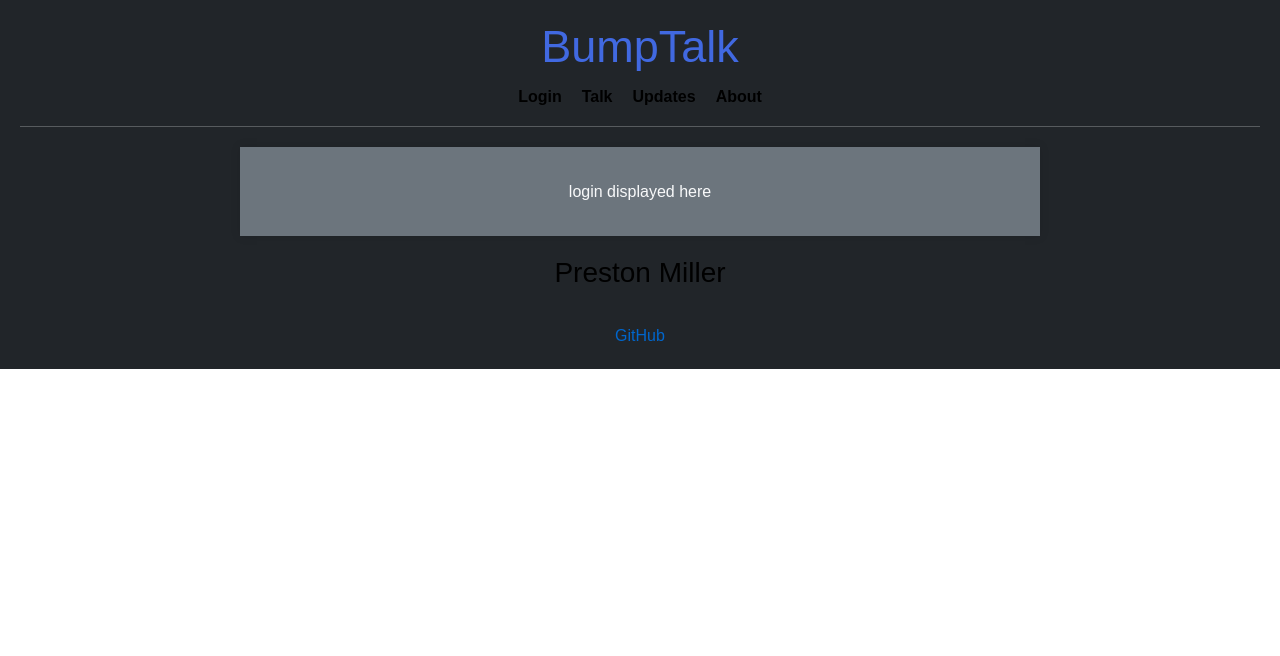
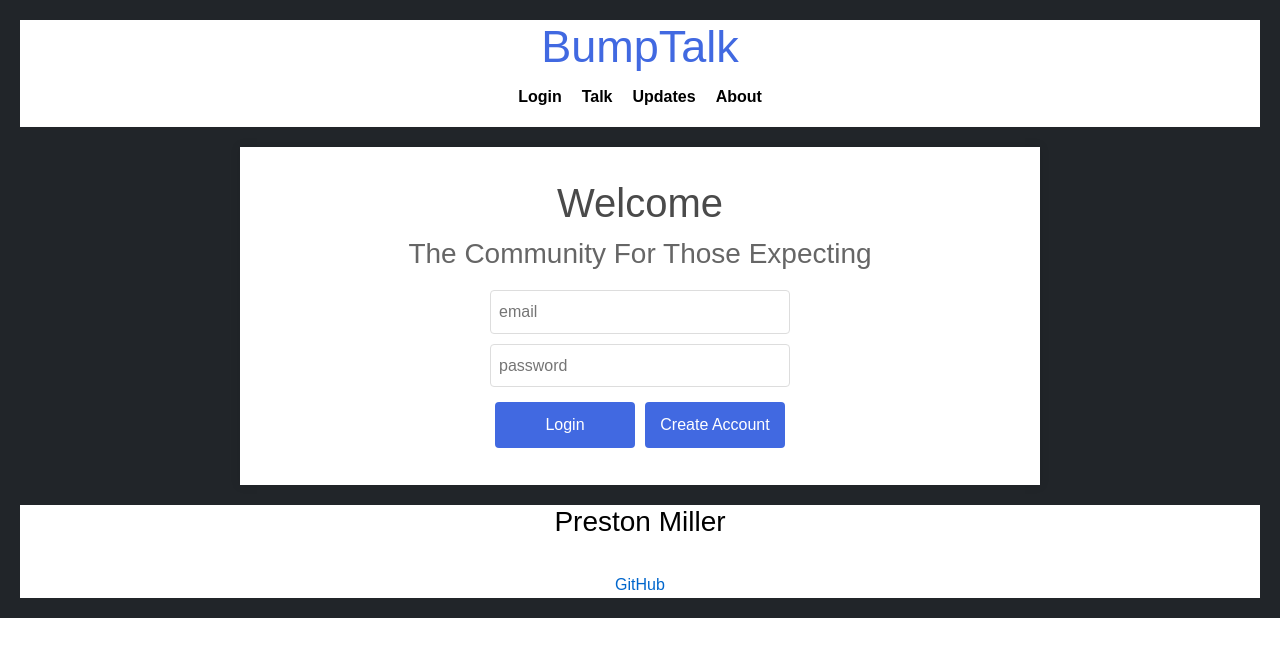
Before and after one commit to Preston-Miller/mycs260startup, a React (Vite) app: page / in a window 1280 px wide. Shown: the top 656 px of the page. Built offline with nearby package versions, Linux system fonts and the light colour scheme.

Commit message:
slight changes

```diff
--- a/src/app.css
+++ b/src/app.css
@@ -2,6 +2,7 @@
   margin: 0;
   padding: 0;
   box-sizing: border-box;
+  background-color: white;
 }
   .body {
       font-family: Arial, sans-serif;
--- a/src/login/login.jsx
+++ b/src/login/login.jsx
@@ -1,9 +1,23 @@
 import React from 'react';
+import '../app.css';
 
 export function Login() {
   return (
-    <main className='container-fluid bg-secondary text-center'>
-      <div>login displayed here</div>
+    <main>
+        <h1>Welcome</h1>
+        <h3>The Community For Those Expecting</h3>
+        <form method="get" action="talk.html">
+            <div>
+                <input type="text" placeholder="email"/>
+            </div>
+            <div>
+                <input type="text" placeholder="password"/>
+            </div>
+            <div className="login_buttons">
+            <button type="submit">Login</button>
+            <button type="submit">Create Account</button>
+            </div>
+        </form>
     </main>
   );
 }
```
